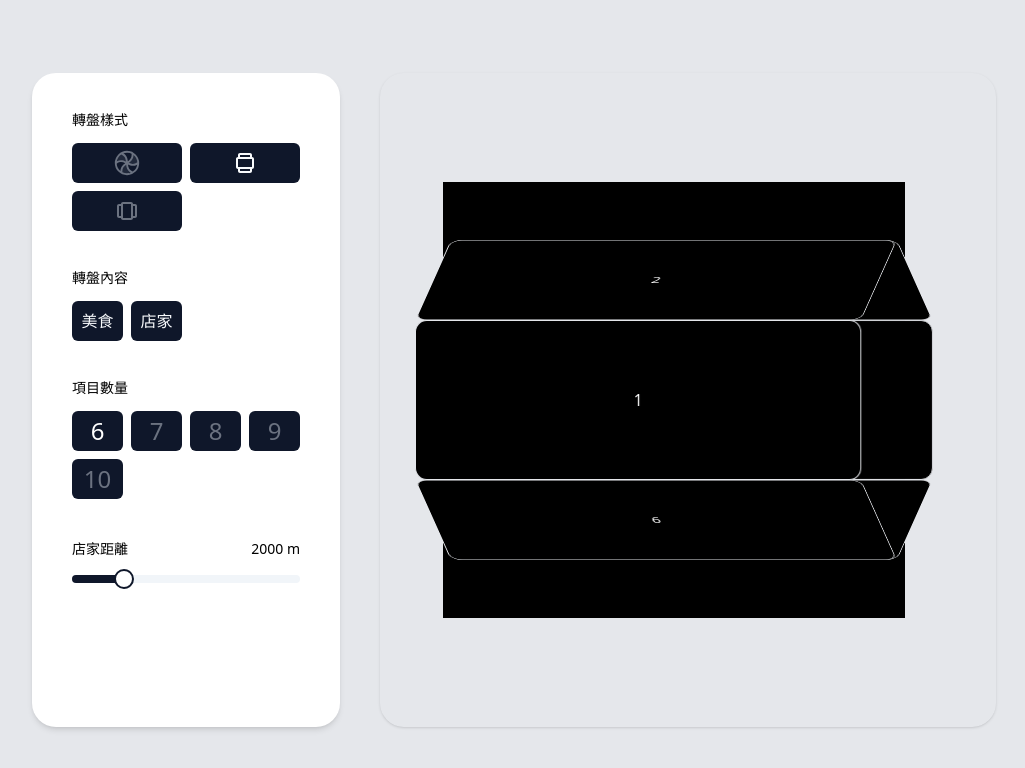
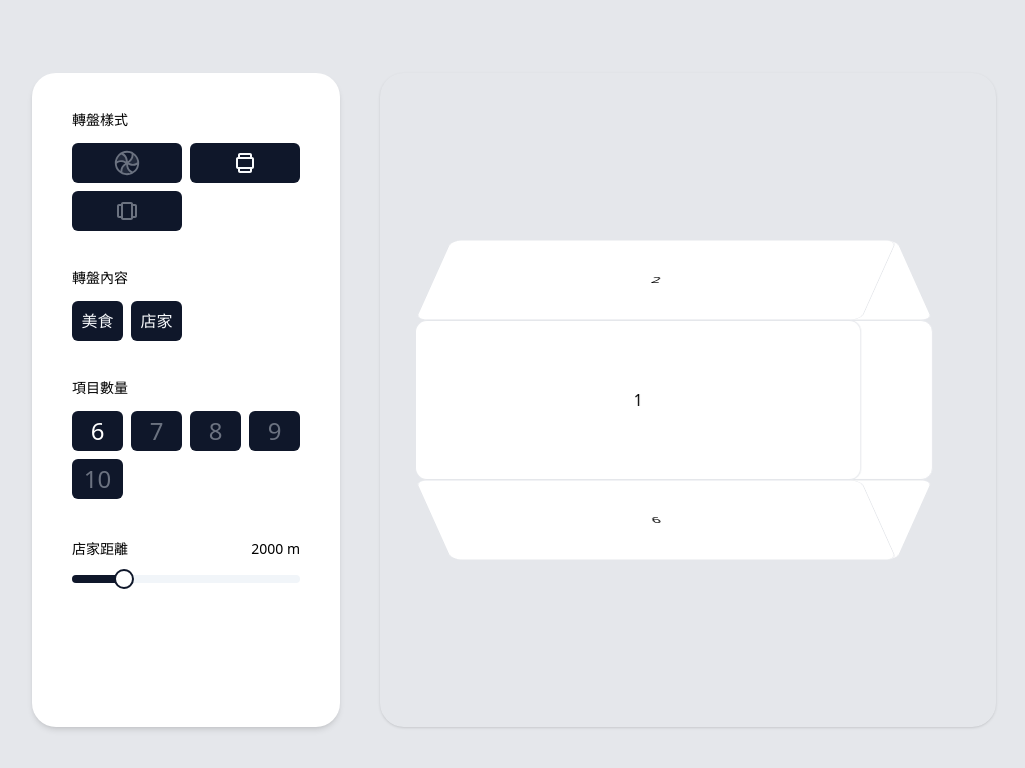
Before and after one commit to NhOuOiB/WhatToEat, a React (Vite) app: page / in a window 1280 px wide. Shown: the top 768 px of the page, without its empty margins (126-1151 px from the left). Built offline with nearby package versions, Linux system fonts and the light colour scheme.

Commit message:
feat: Update VerticalWheel module and VerticalWheel component styles

```diff
--- a/src/components/wheel/VerticalWheel.module.scss
+++ b/src/components/wheel/VerticalWheel.module.scss
@@ -5,6 +5,6 @@
   @apply w-full h-80 relative flex items-center;
 
   .wheel {
-    @apply w-full h-40 border flex justify-center items-center rounded-xl text-white absolute bg-black;
+    @apply w-full h-40 border flex justify-center items-center rounded-xl absolute bg-white;
   }
 }
--- a/src/components/wheel/VerticalWheel.tsx
+++ b/src/components/wheel/VerticalWheel.tsx
@@ -11,7 +11,7 @@ const VerticalWheel: React.FC<VerticalWheelProps> = ({ condition }) => {
   const translateZ = 160 / 2 / Math.tan((itemAngle / 2 / 180) * Math.PI);
   const rotate = (Math.random() * 360) + (360 * 5)
   return (
-    <div className="w-3/4 h-2/3 flex justify-center items-center bg-black">
+    <div className="w-3/4 h-2/3 flex justify-center items-center">
       <div className={style.container} style={{transform: ` rotateY(-15deg)`}}>
         {Array.from({ length: condition.segments }).map((_, index) => {
           return (
```
